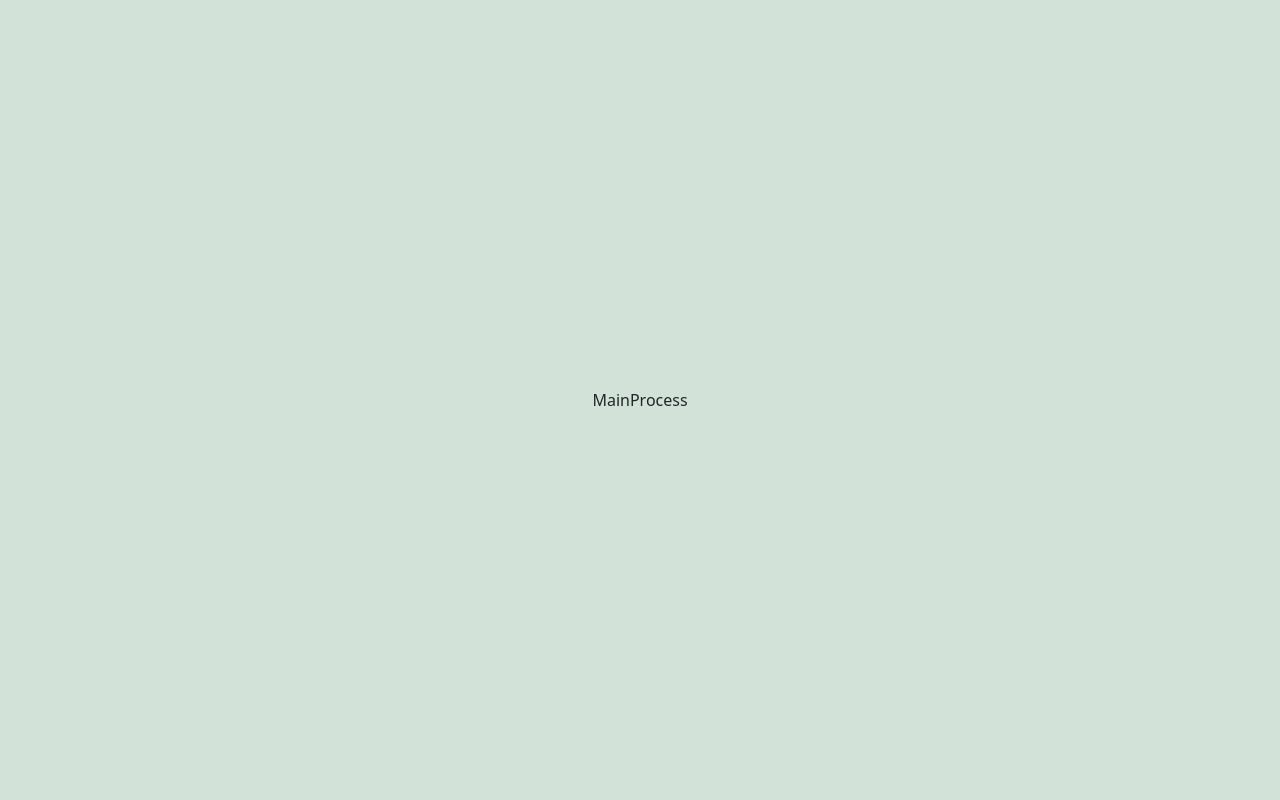
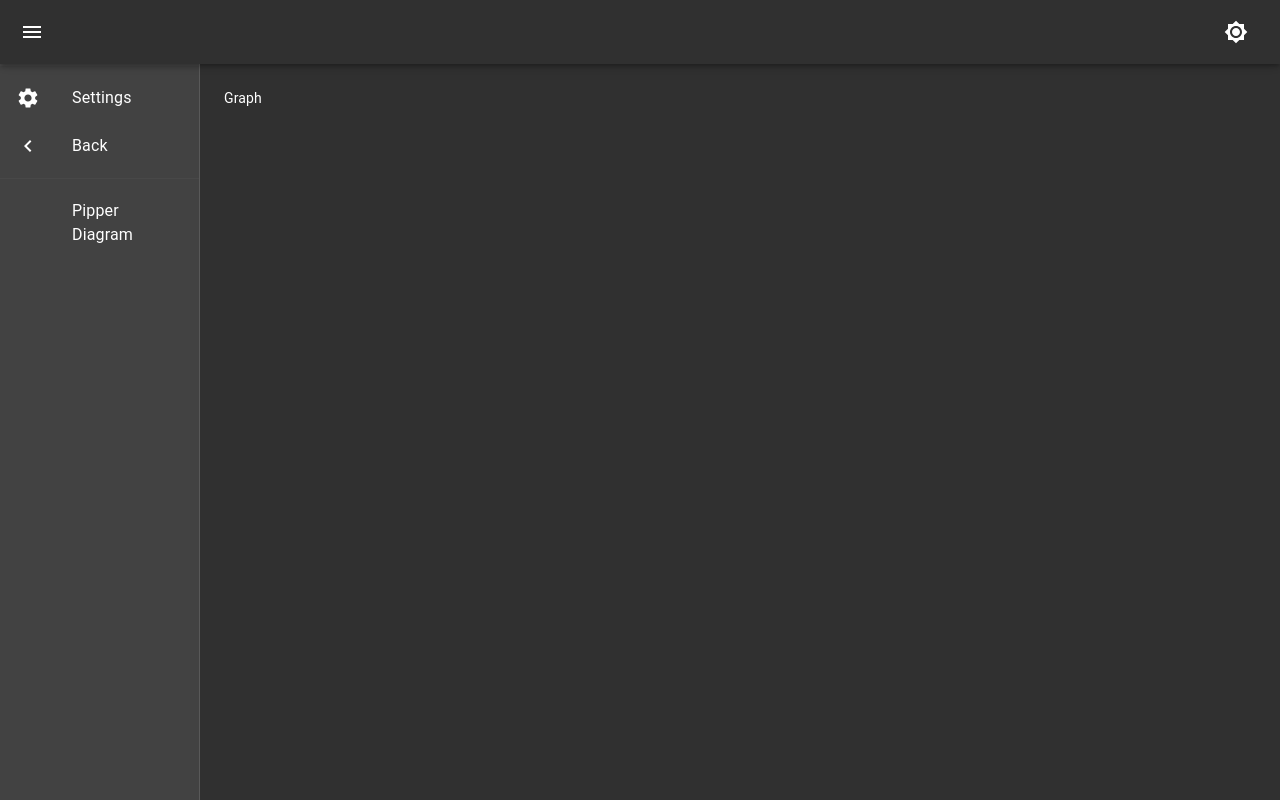
Before and after one commit to prafullpandey614/hydrateq-1, a React (Create React App) app: page /project/1 in a window 1280 px wide. Built offline with nearby package versions, Linux system fonts and the light colour scheme; no server answers.

Commit message:
Project screen nav baar included

```diff
--- a/package.json
+++ b/package.json
@@ -6,9 +6,12 @@
     "@electron/remote": "^1.0.2",
     "@emotion/react": "^11.10.0",
     "@emotion/styled": "^11.10.0",
+    "@material-ui/core": "^4.12.4",
     "@mui/icons-material": "^5.8.4",
-    "@mui/material": "^5.9.3",
+    "@mui/lab": "^5.0.0-alpha.94",
+    "@mui/material": "^5.10.0",
     "@mui/styled-engine-sc": "^5.9.3",
+    "@mui/styles": "^5.9.3",
     "@testing-library/jest-dom": "^5.11.4",
     "@testing-library/react": "^11.1.0",
     "@testing-library/user-event": "^12.1.10",
--- /dev/null
+++ b/src/components/Graph.js
@@ -0,0 +1,9 @@
+import React from 'react'
+
+const Graph = () => {
+  return (
+    <div>Graph</div>
+  )
+}
+
+export default Graph
--- /dev/null
+++ b/src/components/GraphButtons.js
@@ -0,0 +1,7 @@
+import React from 'react'
+
+export const GraphButtons = () => {
+  return (
+    <div>GraphButtons</div>
+  )
+}
--- /dev/null
+++ b/src/components/Header.js
@@ -0,0 +1,61 @@
+import React from "react";
+import AppBar from "@material-ui/core/AppBar";
+import Toolbar from "@material-ui/core/Toolbar";
+import Typography from "@material-ui/core/Typography";
+import MenuIcon from "@mui/icons-material/Menu";
+import { IconButton } from '@mui/material';
+import Brightness4Icon from '@mui/icons-material/Brightness4';
+import Brightness7Icon from '@mui/icons-material/Brightness7';
+
+import { makeStyles } from "@material-ui/core/styles";
+const useStyles = makeStyles((theme) => ({
+  appbar: {
+    backgroundColor: theme.palette.background.default,
+    color: theme.palette.text.primary,
+    [theme.breakpoints.up("sm")]: {
+      zIndex: theme.zIndex.drawer + 1
+    }
+  },
+  rightIcons: {
+    marginLeft: theme.spacing(0.5)
+  },
+  spacer: {
+    flexGrow: 1
+  }
+}));
+
+export default function Header({
+  handleDrawerToggle,
+  toggleDarkMode,
+  darkMode,
+  pro
+}) {
+  const classes = useStyles();
+  return (
+    <AppBar position="fixed" className={classes.appbar}>
+      <Toolbar>
+        <IconButton
+          color="inherit"
+          aria-label="open drawer"
+          onClick={handleDrawerToggle}
+          edge="start"
+        >
+          <MenuIcon />
+        </IconButton>
+        <Typography variant="h6" noWrap>
+          {pro}
+        </Typography>
+        <div className={classes.spacer} />
+        <IconButton
+          color="inherit"
+          aria-label="open drawer"
+          onClick={toggleDarkMode}
+          edge="start"
+          className={classes.rightIcons}
+        >
+          {darkMode ? <Brightness7Icon /> : <Brightness4Icon />}
+        </IconButton>
+      </Toolbar>
+    </AppBar>
+  );
+}
--- a/src/components/MainProcess.js
+++ b/src/components/MainProcess.js
@@ -1,13 +1,9 @@
 import React from 'react'
+export const MainProcess = () => {
 
-
-export const MainProcess = (props) => {
-    console.log(props.pro)
   return (
     <div>
     <div>MainProcess</div>
-    <div>{props.pro.project_name}</div>
-    <div>{props.pro.project_description}</div>
     </div>
 
   )
--- /dev/null
+++ b/src/components/Sidebar.js
@@ -0,0 +1,125 @@
+import React from "react";
+import Drawer from "@material-ui/core/Drawer";
+import Divider from "@material-ui/core/Divider";
+// import IconButton from "@material-ui/core/IconButton";
+import { makeStyles } from "@material-ui/core/styles";
+import List from "@material-ui/core/List";
+import ListItem from "@material-ui/core/ListItem";
+import ListItemIcon from "@material-ui/core/ListItemIcon";
+import ListItemText from "@material-ui/core/ListItemText";
+// import MailIcon from "@mui/icons-material/Mail";
+import ChevronLeftIcon from "@mui/icons-material/ChevronLeft";
+// import DashboardIcon from "@mui/icons-material/Dashboard";
+// import DevicesIcon from "@mui/icons-material/Devices";
+// import EventIcon from "@mui/icons-material/Event";
+// import ExploreIcon from "@mui/icons-material/Explore";
+// import FavoriteIcon from "@mui/icons-material/Favorite";
+import SettingsIcon from "@mui/icons-material/Settings";
+
+const drawerWidth = 200;
+
+const useStyles = makeStyles((theme) => ({
+  drawer: {
+    width: drawerWidth,
+    flexShrink: 0
+  },
+  drawerPaper: {
+    width: drawerWidth
+  },
+  drawerHeader: {
+    display: "flex",
+    alignItems: "center",
+    padding: theme.spacing(0, 1),
+    ...theme.mixins.toolbar,
+    justifyContent: "flex-end"
+  }
+}));
+
+export default function Sidebar({ open, handleDrawerClose }) {
+  const classes = useStyles();
+  return (
+    <Drawer
+      className={classes.drawer}
+      variant="persistent"
+      anchor="left"
+      open={open}
+      classes={{
+        paper: classes.drawerPaper
+      }}
+    >
+      <div className={classes.drawerHeader}>
+        {/* <IconButton onClick={handleDrawerClose}>
+          <ChevronLeftIcon />
+        </IconButton> */}
+      </div>
+      <Divider />
+      <div className="">
+        {/* <List>
+          <ListItem button>
+            <ListItemIcon>
+              <DashboardIcon />
+            </ListItemIcon>
+            <ListItemText primary="Dashboard" />
+          </ListItem>
+          <ListItem button>
+            <ListItemIcon>
+              <MailIcon />
+            </ListItemIcon>
+            <ListItemText primary="Mail" />
+          </ListItem>
+
+          <ListItem button>
+            <ListItemIcon>
+              <EventIcon />
+            </ListItemIcon>
+            <ListItemText primary="Events" />
+          </ListItem>
+          <ListItem button>
+            <ListItemIcon>
+              <ExploreIcon />
+            </ListItemIcon>
+            <ListItemText primary="Explore" />
+          </ListItem>
+          <ListItem button>
+            <ListItemIcon>
+              <FavoriteIcon />
+            </ListItemIcon>
+            <ListItemText primary="Favorites" />
+          </ListItem>
+        </List> */}
+        <Divider />
+        <List>
+          {/* <ListItem button>
+            <ListItemIcon>
+              <DevicesIcon />
+            </ListItemIcon>
+            <ListItemText primary="Devices" />
+          </ListItem> */}
+          <ListItem button>
+            <ListItemIcon>
+              <SettingsIcon />
+            </ListItemIcon>
+            <ListItemText primary="Settings" />
+          </ListItem>
+          <ListItem button onClick={handleDrawerClose} >
+            <ListItemIcon  >
+
+            <ChevronLeftIcon />
+
+            </ListItemIcon>
+            <ListItemText primary="Back" />
+          </ListItem>
+        </List>
+        <Divider />
+        <List>
+          <ListItem button>
+            <ListItemIcon >
+            </ListItemIcon>
+            <ListItemText primary="Pipper Diagram" />
+          </ListItem>
+          </List>
+
+      </div>
+    </Drawer>
+  );
+}
--- a/src/screens/Onbording.js
+++ b/src/screens/Onbording.js
@@ -15,7 +15,6 @@ export const Onbording = () => {
       axios.get("http://sih-hydrateq.herokuapp.com/")
         .then(response =>{ setPro(response.data.projects)
         console.log(response.data.projects)});
-
     }, []);
     return (
         <Box
--- a/src/screens/ProjectScreen.js
+++ b/src/screens/ProjectScreen.js
@@ -1,28 +1,157 @@
-import React ,{useEffect}from 'react'
+import React ,{useEffect ,useState}from 'react'
 import axios from "axios";
-import {Stack ,Box} from "@mui/material"
+import {Stack ,Box , Grid ,Paper} from "@mui/material"
 import { useParams } from 'react-router-dom';
 import { MainProcess } from '../components/MainProcess';
+import { Description } from '@mui/icons-material';
+import { GraphButtons } from '../components/GraphButtons';
+import { styled } from '@mui/material/styles';
+import clsx from "clsx";
+import { useNavigate } from "react-router-dom";
+import { makeStyles } from "@material-ui/core/styles";
+import { CssBaseline, ThemeProvider} from "@material-ui/core";
+// import Content from "./Content";
+import { createTheme } from "@material-ui/core/styles";
+import Header from "../components/Header";
+import Sidebar from "../components/Sidebar";
+import Graph from '../components/Graph';
+// const Item = styled(Paper)(({ theme }) => ({
+//   backgroundColor: theme.palette.mode === 'dark' ? '#1A2027' : '#fff',
+//   ...theme.typography.body2,
+//   padding: theme.spacing(1),
+//   textAlign: 'center',
+//   color: theme.palette.text.secondary,
+// }));
 
+const drawerWidth = 240;
+
+const useStyles = makeStyles((theme) => ({
+  root: {
+    display: "flex"
+  },
+
+  content: {
+    flexGrow: 1,
+    padding: theme.spacing(3),
+    transition: theme.transitions.create("margin", {
+      easing: theme.transitions.easing.sharp,
+      duration: theme.transitions.duration.leavingScreen
+    }),
+    marginLeft: -drawerWidth
+  },
+  contentShift: {
+    transition: theme.transitions.create("margin", {
+      easing: theme.transitions.easing.easeOut,
+      duration: theme.transitions.duration.enteringScreen
+    }),
+    marginLeft: 0
+  },
+  drawerHeader: {
+    display: "flex",
+    alignItems: "center",
+    padding: theme.spacing(0, 1),
+    // necessary for content to be below app bar
+    ...theme.mixins.toolbar,
+    justifyContent: "flex-end"
+  }
+}));
 const ProjectScreen = () => {
+  const navigate = useNavigate();
   const params = useParams();
-  const [pro,setPro] = React.useState([]);
+  const [pro,setPro] = React.useState({});
   useEffect(() => {
     axios.get(`http://sih-hydrateq.herokuapp.com/project/${params.id}`)
       .then(response =>{ setPro(response.data)
+
       });
   }, [params.id]);
+  console.log(pro)
+  const classes = useStyles();
+  const [open, setOpen] = useState(true);
+  const [darkMode, setDarkMode] = useState(true);
+
+  const handleDrawerToggle = () => {
+    setOpen(!open);
+  };
+
+  const handleDrawerClose = () => {
+    setOpen(false);
+    navigate(`/`);
+  };
+
+  const theme = createTheme({
+    palette: {
+      type: darkMode ? "dark" : "light"
+    }
+  });
+
+  const toggleDarkMode = () => {
+    setDarkMode(!darkMode);
+  };
   return (
-    <Box
-            display="flex"
-            justifyContent="center"
-            alignItems="center"
-            minHeight="100vh"
-            bgcolor="#d2e2d8"
-        >
-          <MainProcess pro={pro} />
-        </Box>
+    <ThemeProvider theme={theme}>
+    <div className={classes.root}>
+      <CssBaseline />
+      <Header
+        handleDrawerToggle={handleDrawerToggle}
+        toggleDarkMode={toggleDarkMode}
+        darkMode={darkMode}
+        pro={pro.project_name}
+      />
+      <Sidebar handleDrawerClose={handleDrawerClose} open={open} />
+      <main
+        className={clsx(classes.content, {
+          [classes.contentShift]: open
+        })}
+      >
+        <div className={classes.drawerHeader} />
+        <Graph/>
+      </main>
+    </div>
+  </ThemeProvider>
+
+
+
+
+
+
+
+
+
+
+
+//     <Box sx={{ flexGrow: 1 }}
+//     display="flex"
+//             minHeight="100vh"
+//             bgcolor="#d2e2d8"
+//         >
+//           <Grid container spacing={1} justifyContent="space-evenly"  alignItems="stretch">
+//   <Grid item xs="auto">
+//     <Item><Description pro={pro}/></Item>
+//   </Grid>
+//   <Grid item xs={6}>
+//     <Item><MainProcess/></Item>
+//   </Grid>
+//   <Grid   alignItems="flex-end" item xs ="auto">
+//     <Item>
+//     <GraphButtons/>
+//     </Item>
+//   </Grid>
+// </Grid>
+//           <Stack >
+//           <Description pro={pro}/>
+//           </Stack>
+//           <Stack justifyContent="center"
+//   alignItems="baseline">
+//           <MainProcess/>
+//           </Stack>
+//           <Stack
+//   justifyContent="flex-end"
+//   alignItems="stretch">
+
+//           </Stack>
+//         </Box>
+
   )
 }
-
 export default ProjectScreen
```
Also changed, not shown: src/components/Description.js (added, +13 -0 lines), 2 other files (tests, documents, lock files or other folders).
